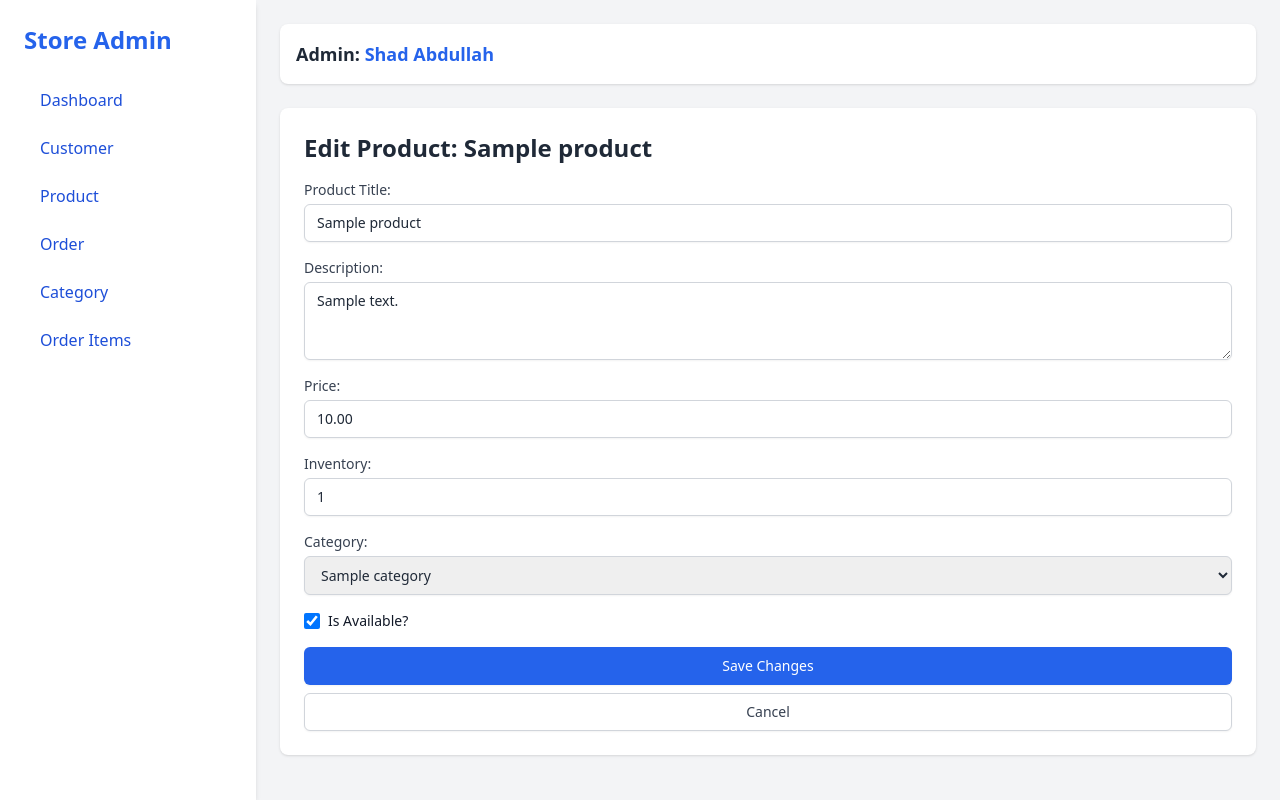
After one commit to Excavitor/online_store, a Django app: page /products/edit/1/ in a window 1280 px wide. The commit adds this page. Run offline with Django 4.2, Linux system fonts and the light colour scheme; tables that the repository leaves empty hold one stand-in row (values such as "Sample post"); some libraries are stand-ins or nearby versions.

Commit message:
CRUD for Products

```diff
--- /dev/null
+++ b/store_app/templates/edit_product.html
@@ -0,0 +1,72 @@
+<!DOCTYPE html>
+<html lang="en">
+<head>
+    <meta charset="UTF-8">
+    <title>Edit Product - Store Admin</title>
+    <script src="https://cdn.tailwindcss.com"></script>
+</head>
+<body class="bg-gray-100 text-gray-800">
+<div class="flex min-h-screen">
+    <aside class="w-64 bg-white shadow-md p-6 space-y-4">
+        <h2 class="text-2xl font-bold mb-6 text-blue-600">Store Admin</h2>
+        <nav class="space-y-2">
+            <a href="{% url 'dashboard' %}" class="block px-4 py-2 rounded hover:bg-blue-100 text-blue-700 font-medium">Dashboard</a>
+            <a href="{% url 'customer' %}" class="block px-4 py-2 rounded hover:bg-blue-100 text-blue-700 font-medium">Customer</a>
+            <a href="{% url 'products' %}" class="block px-4 py-2 rounded hover:bg-blue-100 text-blue-700 font-medium">Product</a>
+            <a href="{% url 'orders' %}" class="block px-4 py-2 rounded hover:bg-blue-100 text-blue-700 font-medium">Order</a>
+            <a href="{% url 'categories' %}" class="block px-4 py-2 rounded hover:bg-blue-100 text-blue-700 font-medium">Category</a>
+            <a href="{% url 'orderitems' %}" class="block px-4 py-2 rounded hover:bg-blue-100 text-blue-700 font-medium">Order Items</a>
+        </nav>
+    </aside>
+
+    <main class="flex-1 p-6">
+        <div class="bg-white rounded-lg shadow p-4 mb-6">
+            <h3 class="text-lg font-semibold">Admin: <span class="text-blue-600">{{ name }}</span></h3>
+        </div>
+
+        <div class="bg-white rounded-lg shadow p-6">
+            <h2 class="text-2xl font-semibold mb-4">Edit Product: {{ product.title }}</h2>
+            <form method="POST" action="{% url 'edit_product' product_id=product.id %}" class="space-y-4">
+                {% csrf_token %}
+                <div>
+                    <label for="title" class="block text-sm font-medium text-gray-700">Product Title:</label>
+                    <input type="text" name="title" id="title" value="{{ product.title }}" required class="mt-1 block w-full px-3 py-2 border border-gray-300 rounded-md shadow-sm focus:outline-none focus:ring-blue-500 focus:border-blue-500 sm:text-sm">
+                </div>
+                <div>
+                    <label for="description" class="block text-sm font-medium text-gray-700">Description:</label>
+                    <textarea name="description" id="description" rows="3" class="mt-1 block w-full px-3 py-2 border border-gray-300 rounded-md shadow-sm focus:outline-none focus:ring-blue-500 focus:border-blue-500 sm:text-sm">{{ product.description }}</textarea>
+                </div>
+                <div>
+                    <label for="price" class="block text-sm font-medium text-gray-700">Price:</label>
+                    <input type="number" name="price" id="price" value="{{ product.price }}" step="0.01" required class="mt-1 block w-full px-3 py-2 border border-gray-300 rounded-md shadow-sm focus:outline-none focus:ring-blue-500 focus:border-blue-500 sm:text-sm">
+                </div>
+                <div>
+                    <label for="inventory" class="block text-sm font-medium text-gray-700">Inventory:</label>
+                    <input type="number" name="inventory" id="inventory" value="{{ product.inventory }}" required class="mt-1 block w-full px-3 py-2 border border-gray-300 rounded-md shadow-sm focus:outline-none focus:ring-blue-500 focus:border-blue-500 sm:text-sm">
+                </div>
+                <div>
+                    <label for="category" class="block text-sm font-medium text-gray-700">Category:</label>
+                    <select name="category" id="category" required class="mt-1 block w-full px-3 py-2 border border-gray-300 rounded-md shadow-sm focus:outline-none focus:ring-blue-500 focus:border-blue-500 sm:text-sm">
+                        {% for category in categories_set %}
+                            <option value="{{ category.id }}" {% if category.id == product.category.id %}selected{% endif %}>{{ category.title }}</option>
+                        {% endfor %}
+                    </select>
+                </div>
+                <div class="flex items-center">
+                    <input type="checkbox" name="is_available" id="is_available" {% if product.is_available %}checked{% endif %} class="h-4 w-4 text-blue-600 border-gray-300 rounded focus:ring-blue-500">
+                    <label for="is_available" class="ml-2 block text-sm text-gray-900">Is Available?</label>
+                </div>
+                <div>
+                    <button type="submit" class="w-full flex justify-center py-2 px-4 border border-transparent rounded-md shadow-sm text-sm font-medium text-white bg-blue-600 hover:bg-blue-700 focus:outline-none focus:ring-2 focus:ring-offset-2 focus:ring-blue-500">
+                        Save Changes
+                    </button>
+                     <a href="{% url 'products' %}" class="mt-2 w-full flex justify-center py-2 px-4 border border-gray-300 rounded-md shadow-sm text-sm font-medium text-gray-700 bg-white hover:bg-gray-50">
+                        Cancel
+                    </a>
+                </div>
+            </form>
+        </div>
+    </main>
+</div>
+</body>
+</html>
--- a/store_app/urls.py
+++ b/store_app/urls.py
@@ -7,5 +7,8 @@ urlpatterns = [
     path('orders/', views.orders, name='orders'),
     path('categories/', views.categories, name='categories'),
     path('products/', views.products, name='products'),
+    path('products/add/', views.add_product, name='add_product'),
+    path('products/edit/<int:product_id>/', views.edit_product, name='edit_product'),
+    path('products/delete/<int:product_id>/', views.delete_product, name='delete_product'),
     path('orderitems/', views.orderitems, name='orderitems'),
 ]
--- a/store_app/views.py
+++ b/store_app/views.py
@@ -1,4 +1,4 @@
-from django.shortcuts import render
+from django.shortcuts import render, redirect, get_object_or_404
 from django.http import HttpResponse
 from store_app.models import Customer, Category, Order, Product, OrderItem
 
@@ -39,6 +39,67 @@ def products(request):
             'products_set': list(products_set),
         }
     )
+
+def add_product(request):
+    categories_set = Category.objects.all()
+    if request.method == 'POST':
+        title = request.POST.get('title')
+        description = request.POST.get('description')
+        price = request.POST.get('price')
+        inventory = request.POST.get('inventory')
+        category_id = request.POST.get('category')
+        is_available = request.POST.get('is_available') == 'on'
+
+        if title and price and inventory and category_id:
+            category = Category.objects.get(id=category_id)
+            Product.objects.create(
+                title=title,
+                description=description,
+                price=price,
+                inventory=inventory,
+                category=category,
+                is_available=is_available
+            )
+            return redirect('products')
+
+    return render(
+        request,
+        'add_product.html',
+        {'categories_set': categories_set, 'name': 'Shad Abdullah'}
+    )
+
+def edit_product(request, product_id):
+    product = get_object_or_404(Product, id=product_id)
+    categories_set = Category.objects.all()
+
+    if request.method == 'POST':
+        product.title = request.POST.get('title')
+        product.description = request.POST.get('description')
+        product.price = request.POST.get('price')
+        product.inventory = request.POST.get('inventory')
+        category_id = request.POST.get('category')
+        product.is_available = request.POST.get('is_available') == 'on'
+
+        if product.title and product.price and product.inventory and category_id:
+            product.category = Category.objects.get(id=category_id)
+            product.save()
+            return redirect('products')
+
+    return render(
+        request,
+        'edit_product.html',
+        {
+            'product': product,
+            'categories_set': categories_set,
+            'name': 'Shad Abdullah'
+        }
+    )
+
+def delete_product(request, product_id):
+    if request.method == 'POST':
+        product = get_object_or_404(Product, id=product_id)
+        product.delete()
+    return redirect('products')
 
 
 # def products(request):
```
Also changed, not shown: store_app/templates/add_product.html (added, +68 -0 lines), store_app/templates/products.html (+25 -12 lines).
